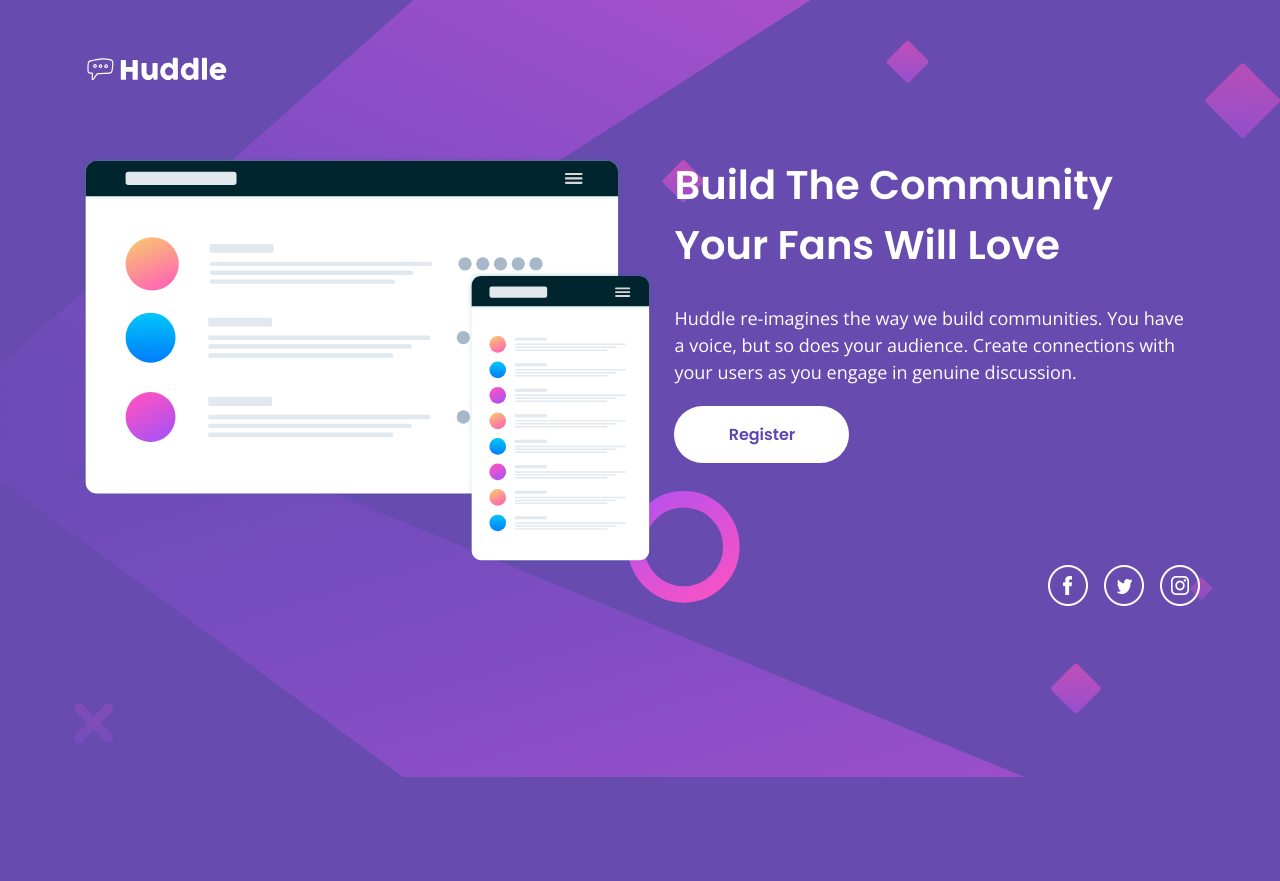
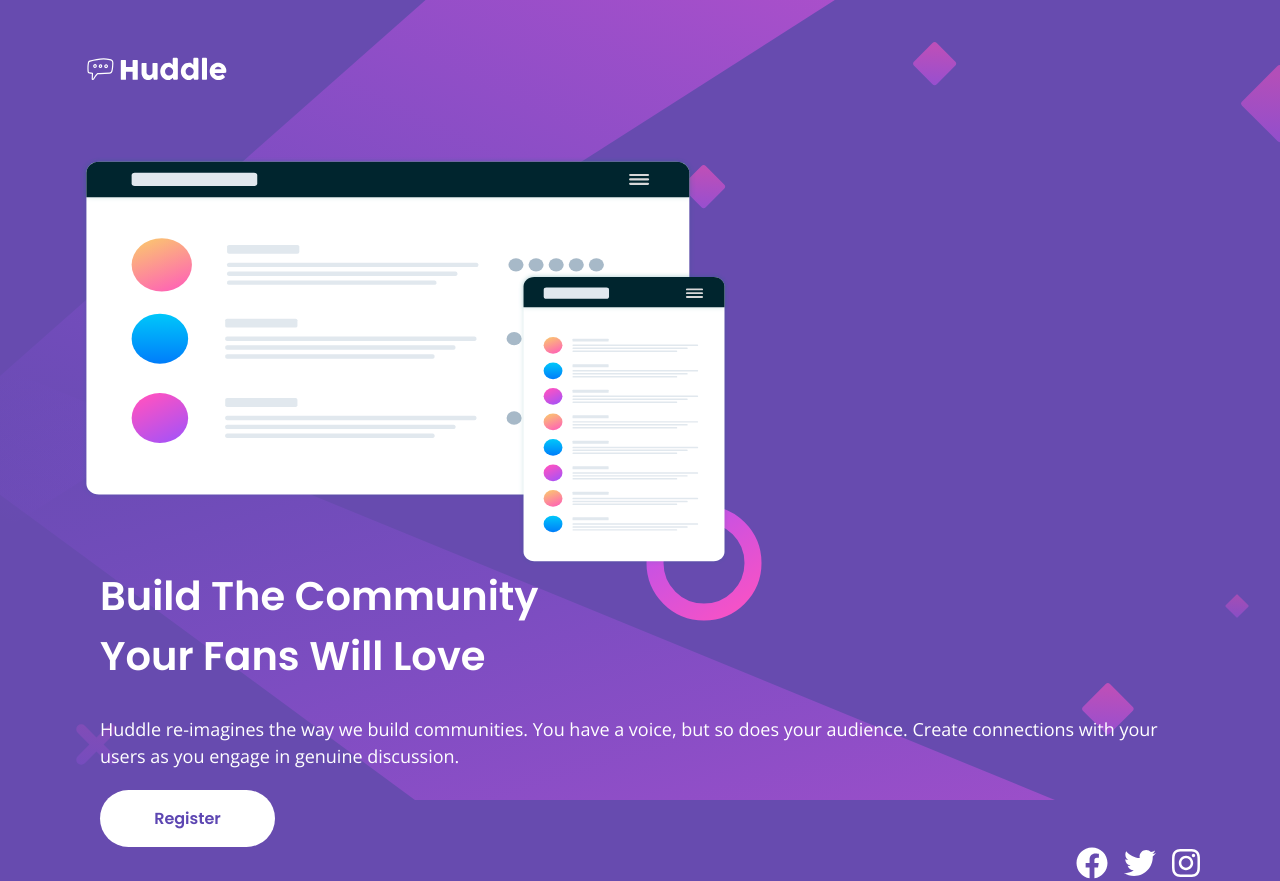
Before and after one commit to smessiah777/huddle-lp, a Gatsby site: page / in a window 1280 px wide. Before the commit the page ends 800 px from the top, so only its background shows below. Built offline with nearby package versions, Linux system fonts and the light colour scheme; Gatsby itself is replaced by a stand-in of ours.

Commit message:
footer social icons updated

```diff
--- a/package.json
+++ b/package.json
@@ -15,6 +15,11 @@
     "clean": "gatsby clean"
   },
   "dependencies": {
+    "@fortawesome/fontawesome-svg-core": "^1.2.36",
+    "@fortawesome/free-brands-svg-icons": "^5.15.4",
+    "@fortawesome/free-regular-svg-icons": "^5.15.4",
+    "@fortawesome/free-solid-svg-icons": "^5.15.4",
+    "@fortawesome/react-fontawesome": "^0.1.16",
     "babel-plugin-styled-components": "^2.0.2",
     "gatsby": "^4.4.0",
     "gatsby-plugin-image": "^2.4.0",
--- a/src/components/Footer.js
+++ b/src/components/Footer.js
@@ -1,18 +1,38 @@
 import React from "react";
 import { Container } from "./styled/Container.styled";
-import { StyledFooter, SocialContainer, Icon } from "./styled/Footer.styled";
-import facebook from "../images/facebook.png";
-import twitter from "../images/twitter.png";
-import instagram from "../images/instagram.png";
+import {
+  StyledFooter,
+  SocialContainer,
+  Icon,
+  IconLink,
+} from "./styled/Footer.styled";
+import { FontAwesomeIcon } from "@fortawesome/react-fontawesome";
+import { faFacebook } from "@fortawesome/free-brands-svg-icons";
+import { faTwitter } from "@fortawesome/free-brands-svg-icons";
+import { faInstagram } from "@fortawesome/free-brands-svg-icons";
 
 export default function Footer() {
   return (
     <StyledFooter>
       <Container>
         <SocialContainer>
-          <Icon src={facebook} alt='Facebook' />
-          <Icon src={twitter} alt='Twitter' />
-          <Icon src={instagram} alt='Instagram' />
+          <Icon>
+            <IconLink href='#' target='_blank' rel='noopener noreferrer'>
+              <FontAwesomeIcon icon={faFacebook} size='2x' />
+            </IconLink>
+          </Icon>
+
+          <Icon>
+            <IconLink href='#' target='_blank' rel='noopener noreferrer'>
+              <FontAwesomeIcon icon={faTwitter} size='2x' />
+            </IconLink>
+          </Icon>
+
+          <Icon>
+            <IconLink href='#' target='_blank' rel='noopener noreferrer'>
+              <FontAwesomeIcon icon={faInstagram} size='2x' />
+            </IconLink>
+          </Icon>
         </SocialContainer>
       </Container>
     </StyledFooter>
--- a/src/components/Hero.js
+++ b/src/components/Hero.js
@@ -1,32 +1,34 @@
-import React from 'react';
-import mockup from '../images/illustration-mockups.svg';
-import { Container  } from './styled/Container.styled';
-import { Flex } from './styled/Flex.styled';
-import { Art, HeroText} from './styled/Hero.styled';
-import { Button } from './styled/Button.styled';
-
-
+import React from "react";
+import mockup from "../images/illustration-mockups.svg";
+import { Link } from "gatsby";
+import { Container } from "./styled/Container.styled";
+import { Flex } from "./styled/Flex.styled";
+import { Art, HeroText } from "./styled/Hero.styled";
+import { Button } from "./styled/Button.styled";
 
 export default function Hero() {
   return (
     <Container>
       <Flex>
-
-            <Art src={mockup}  alt="Mock up illustration"/>
+        <Art src={mockup} alt='Mock up illustration' />
 
         <HeroText>
-                <h1>Build The Community <br/> Your Fans Will Love</h1>
+          <h1>
+            Build The Community <br /> Your Fans Will Love
+          </h1>
 
-                <p> Huddle re-imagines the way we build communities. You have <br/>
-                a voice, but so does your audience. Create connections with
-                your users as you engage in genuine discussion.
+          <p>
+            {" "}
+            Huddle re-imagines the way we build communities. You have a voice,
+            but so does your audience. Create connections with your users as you
+            engage in genuine discussion.
           </p>
 
-                <Button>
-                    Register
-                </Button>
+          <a href='#' target='_blank'>
+            <Button>Register</Button>
+          </a>
         </HeroText>
       </Flex>
     </Container>
-    )
+  );
 }
--- /dev/null
+++ b/src/components/SocialIcons.js
@@ -0,0 +1,5 @@
+import React from "react";
+
+export const SocialIcons = () => {
+  return <div></div>;
+};
--- a/src/components/styled/Button.styled.js
+++ b/src/components/styled/Button.styled.js
@@ -1,33 +1,30 @@
-import styled from 'styled-components';
-
-
-
-
+import styled from "styled-components";
 
 export const Button = styled.div`
-    display:flex;
-    align-items:center;
-    justify-content:center;
-    background-color:#fff;
-    color:#5d46b2;
-    font-family: 'Poppins', sans-serif;
+  display: flex;
+  align-items: center;
+  justify-content: center;
+  background-color: #fff;
+  color: #5d46b2;
+  font-family: "Poppins", sans-serif;
   font-size: 16px;
-    font-weight:300;
+  font-weight: 300;
   text-align: center;
-    width:175px;
-    height:57px;
-    border-radius:40px;
-    margin-top:20px;
+  width: 175px;
+  height: 57px;
+  border-radius: 40px;
+  margin-top: 20px;
   cursor: pointer;
+  text-decoration: none !important;
 
   &:hover {
     background-color: #e980e7;
-        color:#fff;
+    color: #fff;
   }
 
-    @media(max-width: 480px){
-        width:220px;
+  @media (max-width: 480px) {
+    justify-content: center;
+    width: 220px;
     height: 40px;
-
   }
-`
+`;
--- a/src/components/styled/Flex.styled.js
+++ b/src/components/styled/Flex.styled.js
@@ -1,20 +1,19 @@
-import styled from 'styled-components';
-
-
+import styled from "styled-components";
 
 export const Flex = styled.div`
-    display:Flex;
-
+  display: Flex;
 
   // & > div {
   //     flex: 1;
   // }
 
-    @media(max-width: 480px){
+  @media only screen and (min-device-width: 768px) and (max-device-width: 1024px) {
     flex-direction: column;
     align-content: center;
-
-
   }
 
-`
+  @media (max-width: 480px) {
+    flex-direction: column;
+    align-content: center;
+  }
+`;
--- a/src/components/styled/Footer.styled.js
+++ b/src/components/styled/Footer.styled.js
@@ -1,43 +1,11 @@
 import styled from "styled-components";
-
-const socialIcons = [
-  {
-    id: 1,
-    iconUrl: "../images/facebook.png",
-  },
-
-  {
-    id: 2,
-    iconUrl: "../images/twitter.png",
-  },
-  {
-    id: 3,
-    iconUrl: "../images/instagram.png",
-  },
-];
-
-const socialIconsActive = [
-  {
-    id: 1,
-    iconUrl: "../images/fb-active.png",
-  },
-
-  {
-    id: 2,
-    iconUrl: "../images/twitter-active.png",
-  },
-  {
-    id: 3,
-    iconUrl: "../images/instagram-active.png",
-  },
-];
 
 export const StyledFooter = styled.footer`
   color: #fff;
   padding-left: 10px;
 
   @media (max-width: 480px) {
-    padding-top: 50px;
+    padding: 4.6875rem 0;
   }
 `;
 
@@ -45,13 +13,33 @@ export const SocialContainer = styled.div`
   display: flex;
   align-items: center;
   justify-content: flex-end;
+  flex-direction: row;
+
+  @media (max-width: 480px) {
+    justify-content: center;
+  }
 `;
 
-export const Icon = styled.img`
+export const Icon = styled.div`
   justify-content: space-around;
   padding-right: 16px;
+  // border: 2px solid #fff;
+  // border-radius: 50%;
 
   :last-child {
     padding-right: 0;
   }
 `;
+
+export const IconLink = styled.a`
+  color: #fff;
+
+  :hover {
+    color: #e980e7;
+  }
+
+  @media (max-width: 480px) {
+    display: flex;
+    justify-content: center;
+  }
+`;
--- a/src/components/styled/Global.js
+++ b/src/components/styled/Global.js
@@ -1,6 +1,4 @@
-import { createGlobalStyle } from 'styled-components';
-
-
+import { createGlobalStyle } from "styled-components";
 
 const Global = createGlobalStyle`
 // Reset : Start
@@ -74,10 +72,19 @@ const Global = createGlobalStyle`
         font-family: 'Open Sans', sans-serif;
     }
 
+    a{
+        text-decoration: none;
+        font-family: "Poppins", sans-serif;
 
+        @media (max-width: 480px) {
+            display:flex;
+            justify-content: center;
+        }
 
-`
+    }
 
 
 
-export default Global
+`;
+
+export default Global;
--- a/src/components/styled/Hero.styled.js
+++ b/src/components/styled/Hero.styled.js
@@ -1,22 +1,17 @@
-import styled from 'styled-components';
-
+import styled from "styled-components";
 
 export const Art = styled.img`
-    width:650px;
-    height:410px;
+  width: 650px;
+  height: 410px;
 
-     @media(max-width: 480px){
-
-         width:245px;
-         height:165px;
-         margin-bottom:40px;
+  @media (max-width: 480px) {
+    width: 100%;
+    height: auto;
+    margin-bottom: 40px;
   }
-
-
-`
+`;
 
 export const HeroText = styled.div`
-
   padding-left: 20px;
 
   h1 {
@@ -32,20 +27,17 @@ export const HeroText = styled.div`
     color: #fff;
     text-align: left;
     line-height: 1.5;
-
   }
 
-     @media(max-width: 480px){
-         h1{
+  @media (max-width: 480px) {
+    h1 {
       font-size: 18px;
       text-align: center;
     }
 
-         p{
-             font-size: 14px;
+    p {
+      font-size: 15px;
       text-align: center;
     }
   }
-
-
-`
+`;
--- a/src/components/styled/Section.styled.js
+++ b/src/components/styled/Section.styled.js
@@ -12,7 +12,12 @@ export const Section = styled.section`
   width: 100%;
   height: 100vh;
 
+  @media only screen and (min-device-width: 768px) and (max-device-width: 1024px) {
+    background-size: cover;
+  }
+
   @media (max-width: 480px) {
     background-image: url(${bgMobile});
+    background-size: contain;
   }
 `;
```
Also changed, not shown: src/components/Icon.js (added, +10 -0 lines), src/components/Social.js (added, +24 -0 lines), src/components/social.json (deleted, +0 -21 lines), 1 other file. Lines whose indentation alone changed are shown as unchanged.
